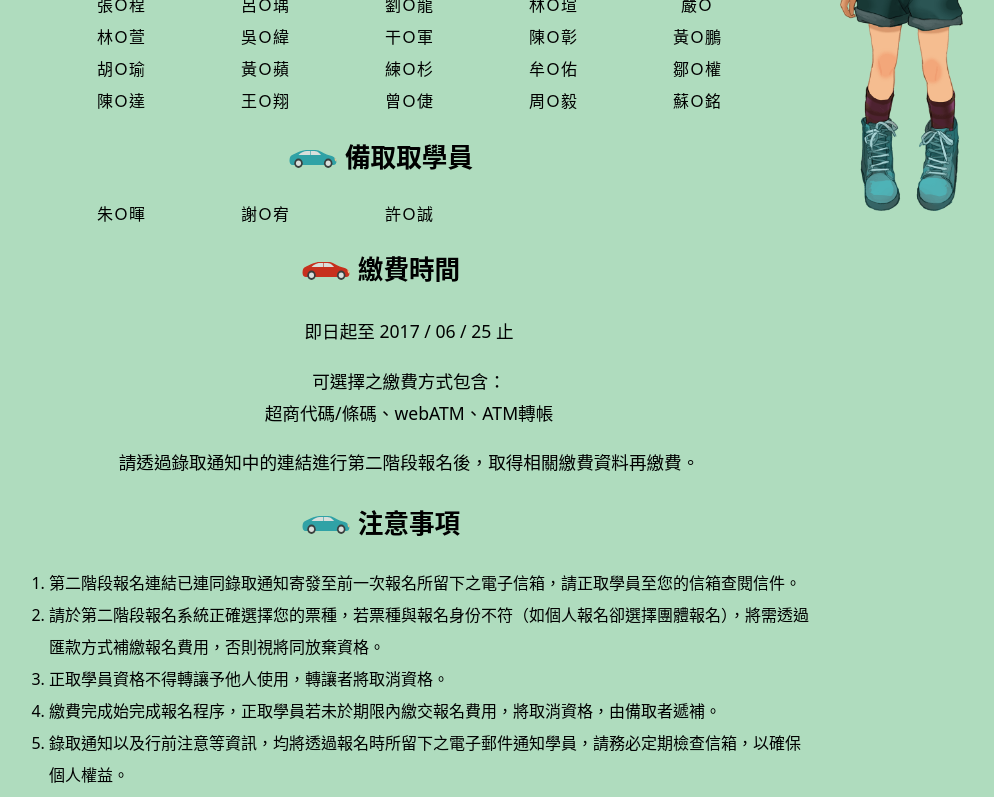
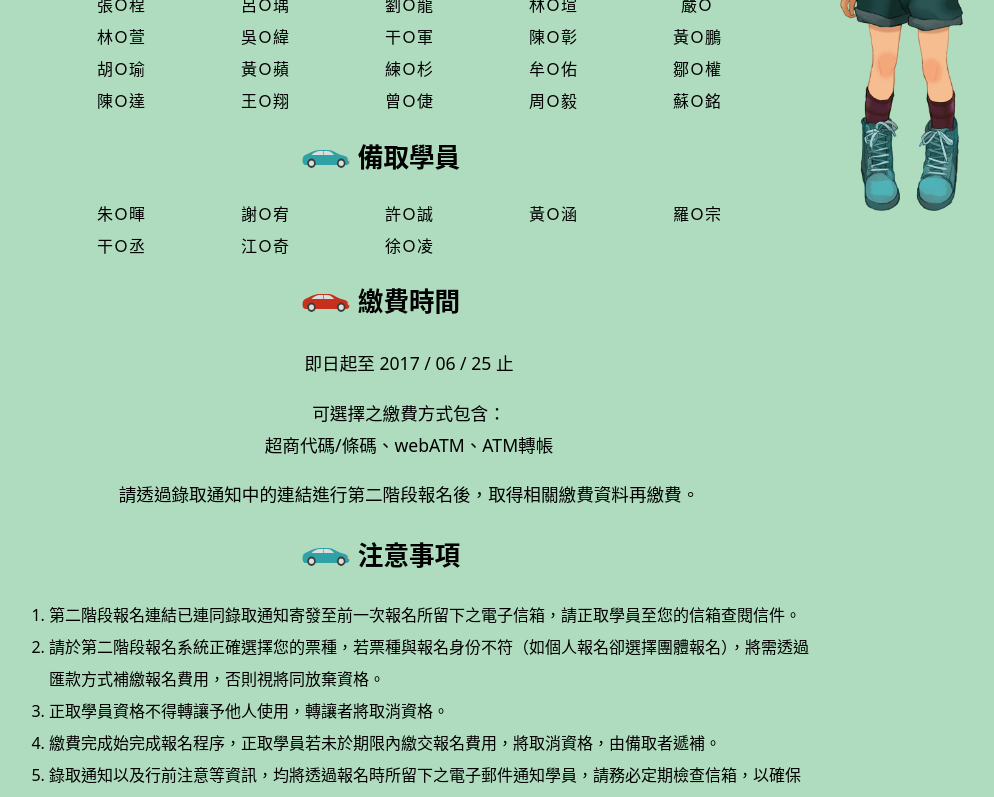
Before and after one commit to sitcon-tw/camp2017, a Vue app: page / in a window 1280 px wide. Shown: the part 4800-5597 px from the top of the page, without its empty margins (231-1225 px from the left). Built offline with nearby package versions, Linux system fonts and the light colour scheme.

Commit message:
Update admission and title

```diff
--- a/src/components/Admission.vue
+++ b/src/components/Admission.vue
@@ -9,7 +9,7 @@
         </li>
       </ul>
     </div>
-    <h2 class="subtitle bluecar">備取取學員</h2>
+    <h2 class="subtitle bluecar">備取學員</h2>
     <div class="content">
       <ul class="admissionList">
         <li v-for="student in waiting">
@@ -46,7 +46,7 @@ export default {
   data () {
     return {
       admissionList: ['郭Ｏ弘', '謝Ｏ燁', '曹Ｏ翔', '蘇Ｏ瑄', '洪Ｏ瑜', '陳Ｏ佑', '楊Ｏ文', '王Ｏ翔', '王Ｏ華', '張Ｏ勛', '賈Ｏ郁', '廖Ｏ安', '雲Ｏ仁', '呂Ｏ霆', '洪Ｏ哲', '卓Ｏ嘉', '盧Ｏ宇', '王Ｏ鈞', '陳Ｏ靜', '黃Ｏ鈞', '羅Ｏ晴', '張Ｏ愷', '詹Ｏ翔', '許Ｏ駿', '陳Ｏ智', '張Ｏ遠', '孫Ｏ均', '歐Ｏ詮', '黃Ｏ軒', '盧Ｏ達', '朱Ｏ鵬', '蔡Ｏ霖', '李Ｏ樺', '王Ｏ涵', '李Ｏ皜', '劉Ｏ婕', '郭Ｏ瑄', '于Ｏ', '陳Ｏ', '李Ｏ霆', '張Ｏ程', '呂Ｏ瑀', '劉Ｏ龍', '林Ｏ瑄', '嚴Ｏ', '林Ｏ萱', '吳Ｏ緯', '干Ｏ軍', '陳Ｏ彰', '黃Ｏ鵬', '胡Ｏ瑜', '黃Ｏ蘋', '練Ｏ杉', '牟Ｏ佑', '鄒Ｏ權', '陳Ｏ達', '王Ｏ翔', '曾Ｏ倢', '周Ｏ毅', '蘇Ｏ銘'],
-      waiting: ['朱Ｏ暉', '謝Ｏ宥', '許Ｏ誠']
+      waiting: ['朱Ｏ暉', '謝Ｏ宥', '許Ｏ誠', '黃Ｏ涵', '羅Ｏ宗', '干Ｏ丞', '江Ｏ奇', '徐Ｏ凌']
     }
   }
 }
```
